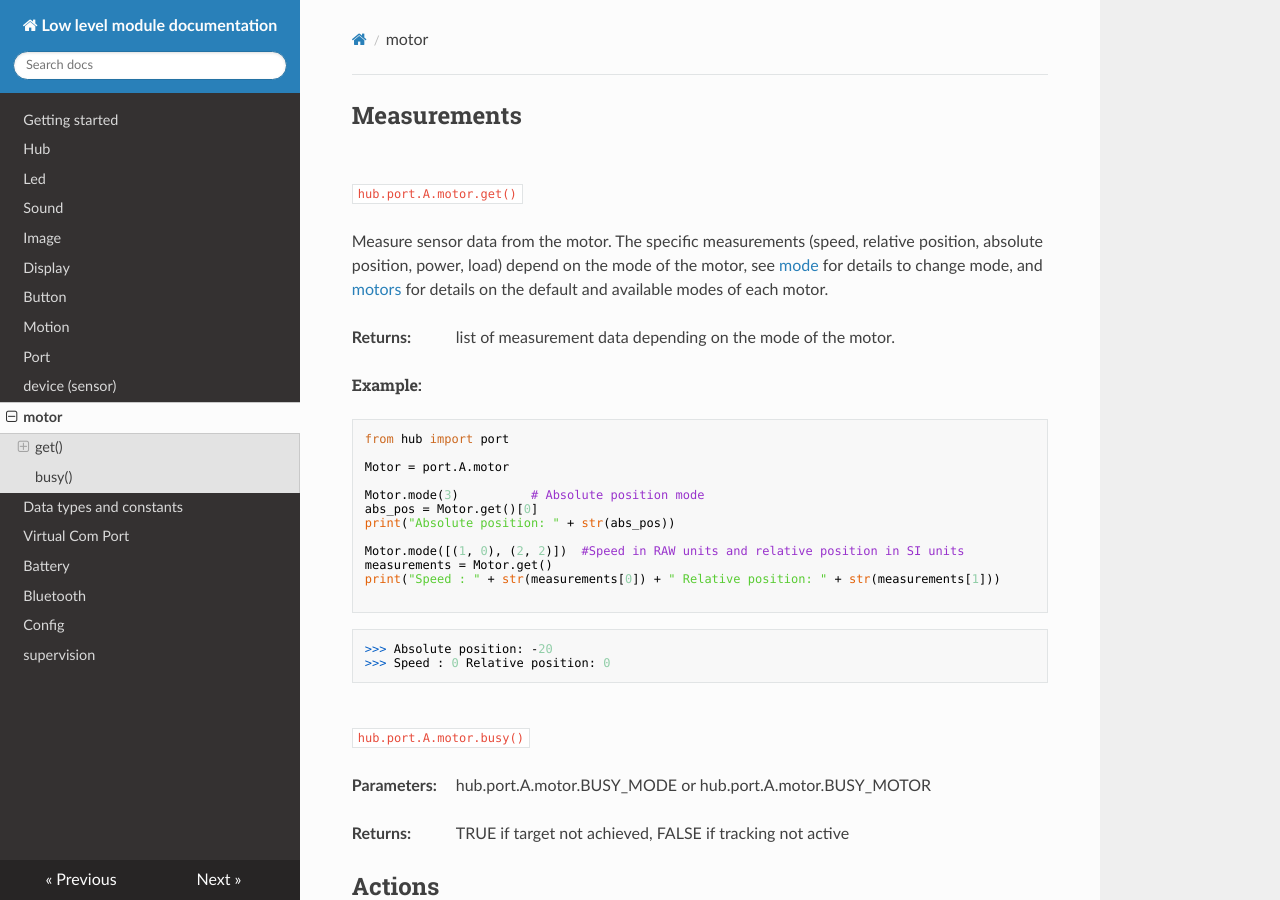
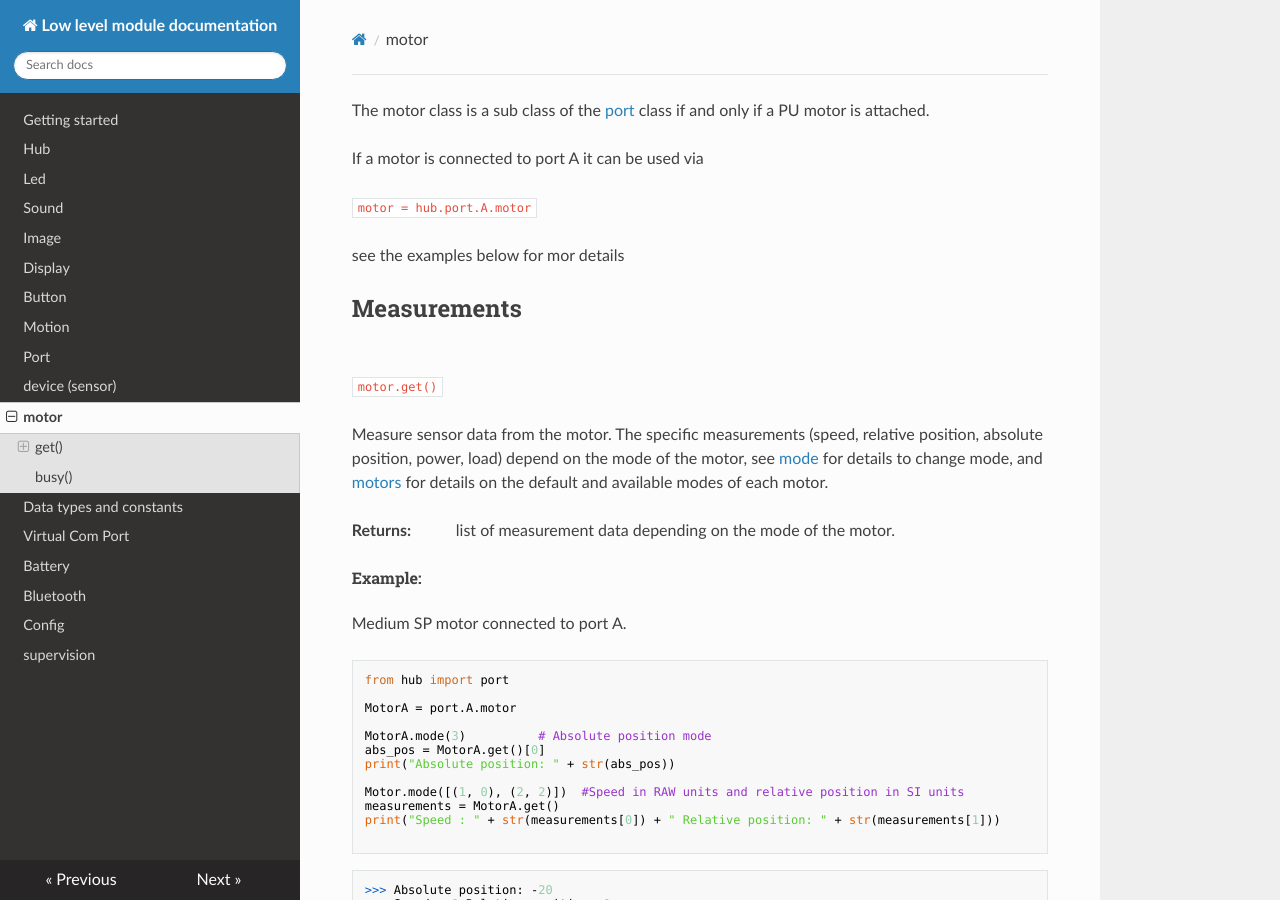
Before and after one commit to NStrijbosch/hub-module-notes, an MkDocs documentation site: the page built from docs/motors.md, in a window 1280 px wide and 900 px high. Built offline with MkDocs 1.6.1, drawn with Linux system fonts in a browser that asks for light colours; nearby versions of some CDN libraries.

Commit message:
Update motors.md

````diff
--- a/docs/motors.md
+++ b/docs/motors.md
@@ -1,8 +1,16 @@
+The motor class is a sub class of the [port](port.md) class if and only if a PU motor is attached.
+
+If a motor is connected to port A it can be used via
+
+`motor = hub.port.A.motor`
+
+see the examples below for mor details
+
 # Measurements
 
 ## get()
 
-`hub.port.A.motor.get() `
+`motor.get() `
 
 Measure sensor data from the motor. The specific measurements (speed, relative position, absolute position, power, load) depend on the mode of the motor, see [mode](#mode) for details to change mode, and [motors](#motors) for details on the default and available modes of each motor.
 
@@ -10,19 +18,20 @@ __Returns:__
 
 *  list of measurement data depending on the mode of the motor.
 
+### Example:
+Medium SP motor connected to port A.
 
-### Example:
 ``` python
 from hub import port
 
-Motor = port.A.motor
+MotorA = port.A.motor
 
-Motor.mode(3)          # Absolute position mode
-abs_pos = Motor.get()[0]
+MotorA.mode(3)          # Absolute position mode
+abs_pos = MotorA.get()[0]
 print("Absolute position: " + str(abs_pos))
 
 Motor.mode([(1, 0), (2, 2)])  #Speed in RAW units and relative position in SI units
-measurements = Motor.get()
+measurements = MotorA.get()
 print("Speed : " + str(measurements[0]) + " Relative position: " + str(measurements[1]))
 
 ```
````
